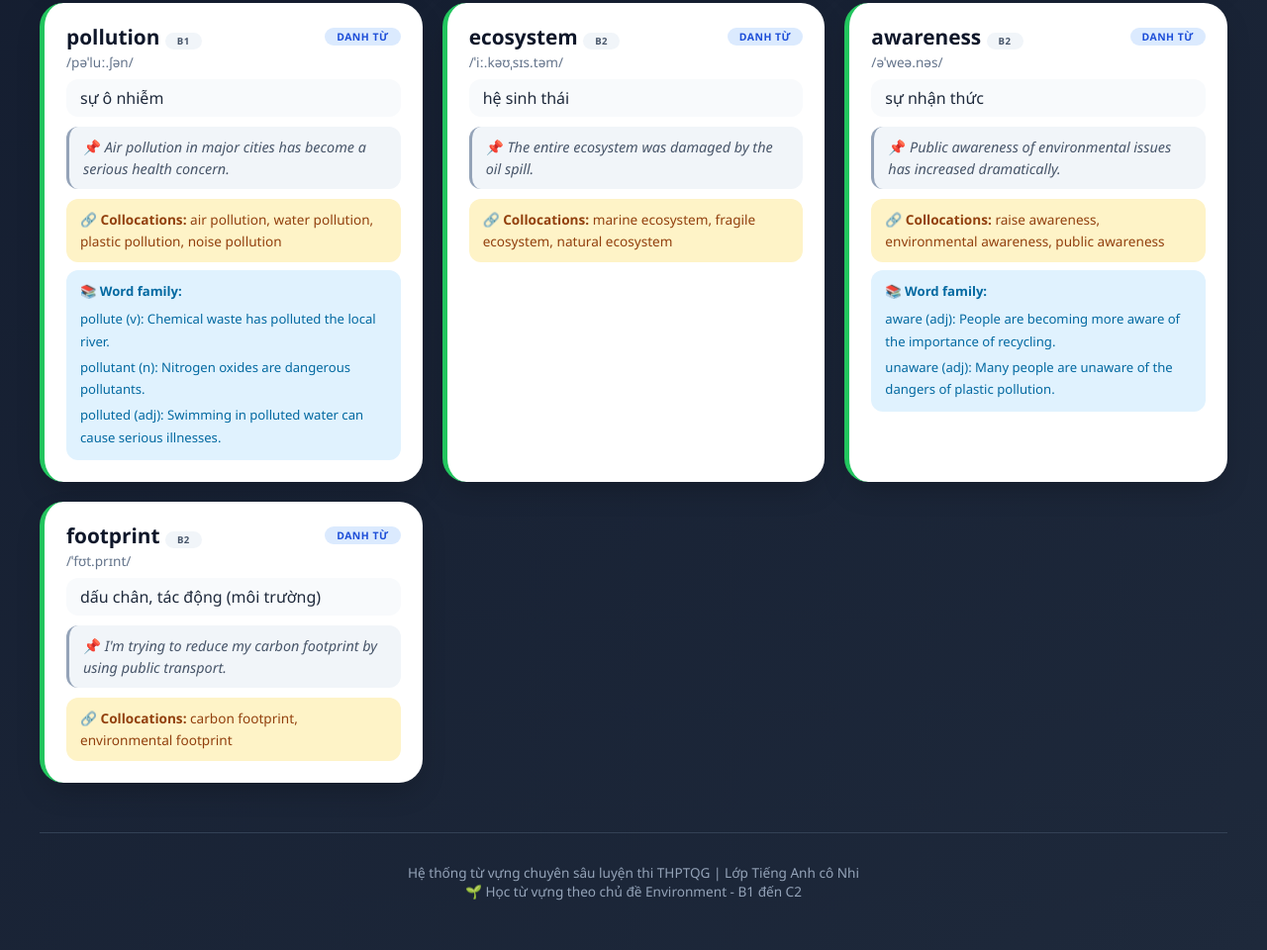
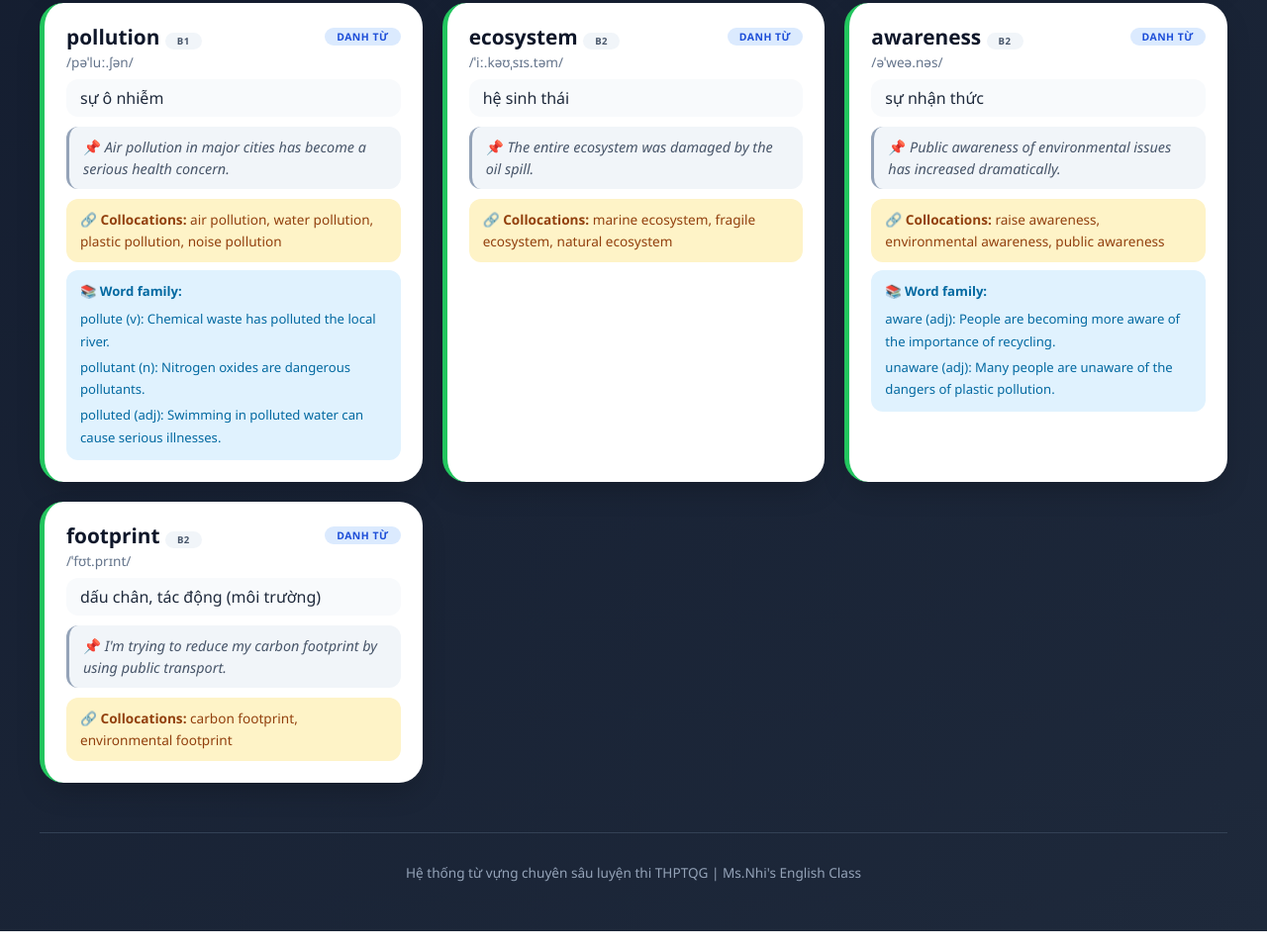
Before and after one commit to nhinhi0512-jpg/Bo-tu-vung-on-thi-THPTQG, a plain HTML site: page Unit 3/theory.html in a window 1280 px wide. Shown: the part 1210-2170 px from the top of the page at 99% size. Drawn offline with Linux system fonts and the light colour scheme.

Commit message:
Update theory.html

```diff
--- a/Unit 3/theory.html
+++ b/Unit 3/theory.html
@@ -472,8 +472,7 @@
     </div>
 
     <footer>
-        Hệ thống từ vựng chuyên sâu luyện thi THPTQG | Lớp Tiếng Anh cô Nhi<br>
-        🌱 Học từ vựng theo chủ đề Environment - B1 đến C2
+        Hệ thống từ vựng chuyên sâu luyện thi THPTQG | Ms.Nhi's English Class<br>
     </footer>
 </div>
 
```
